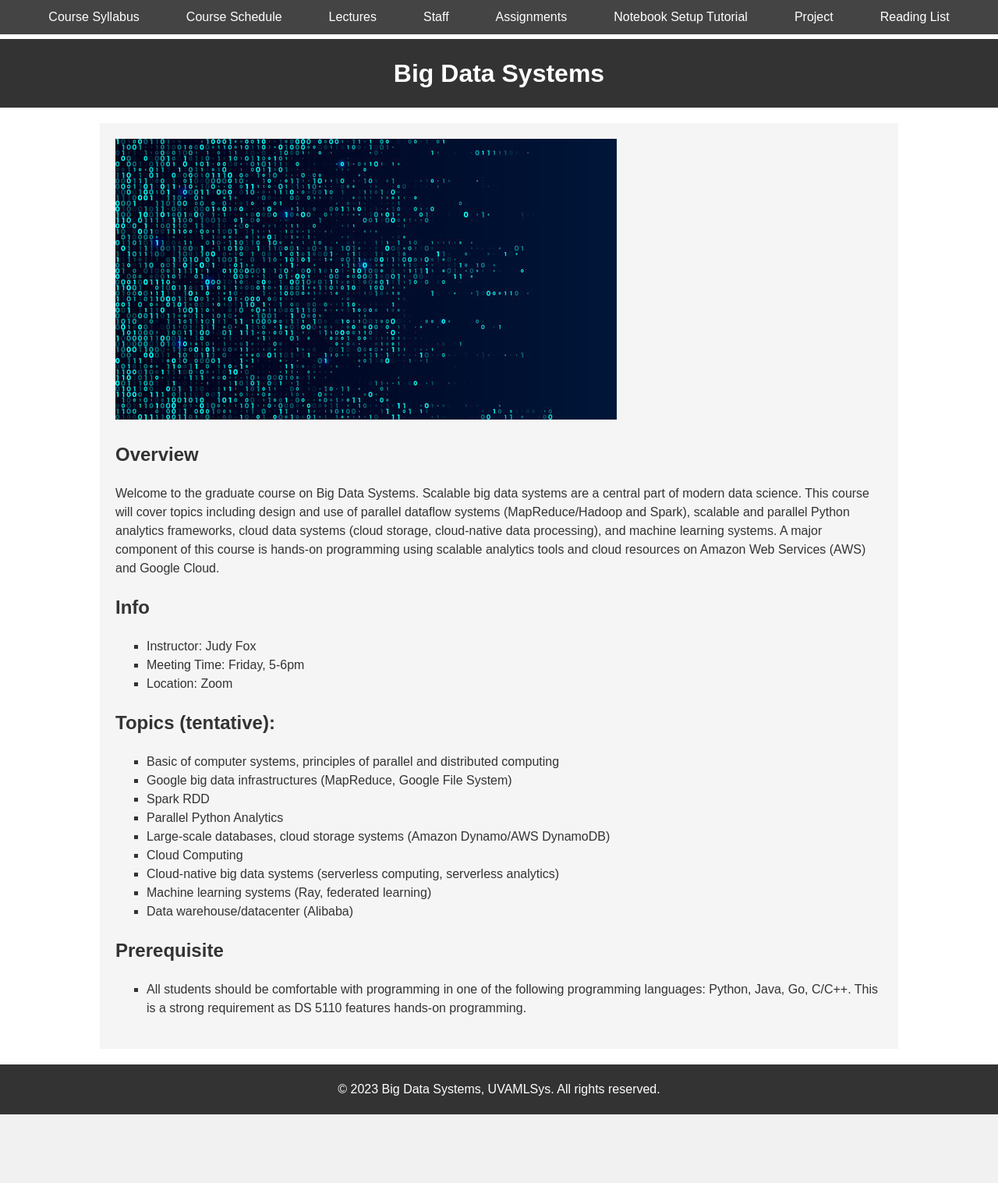
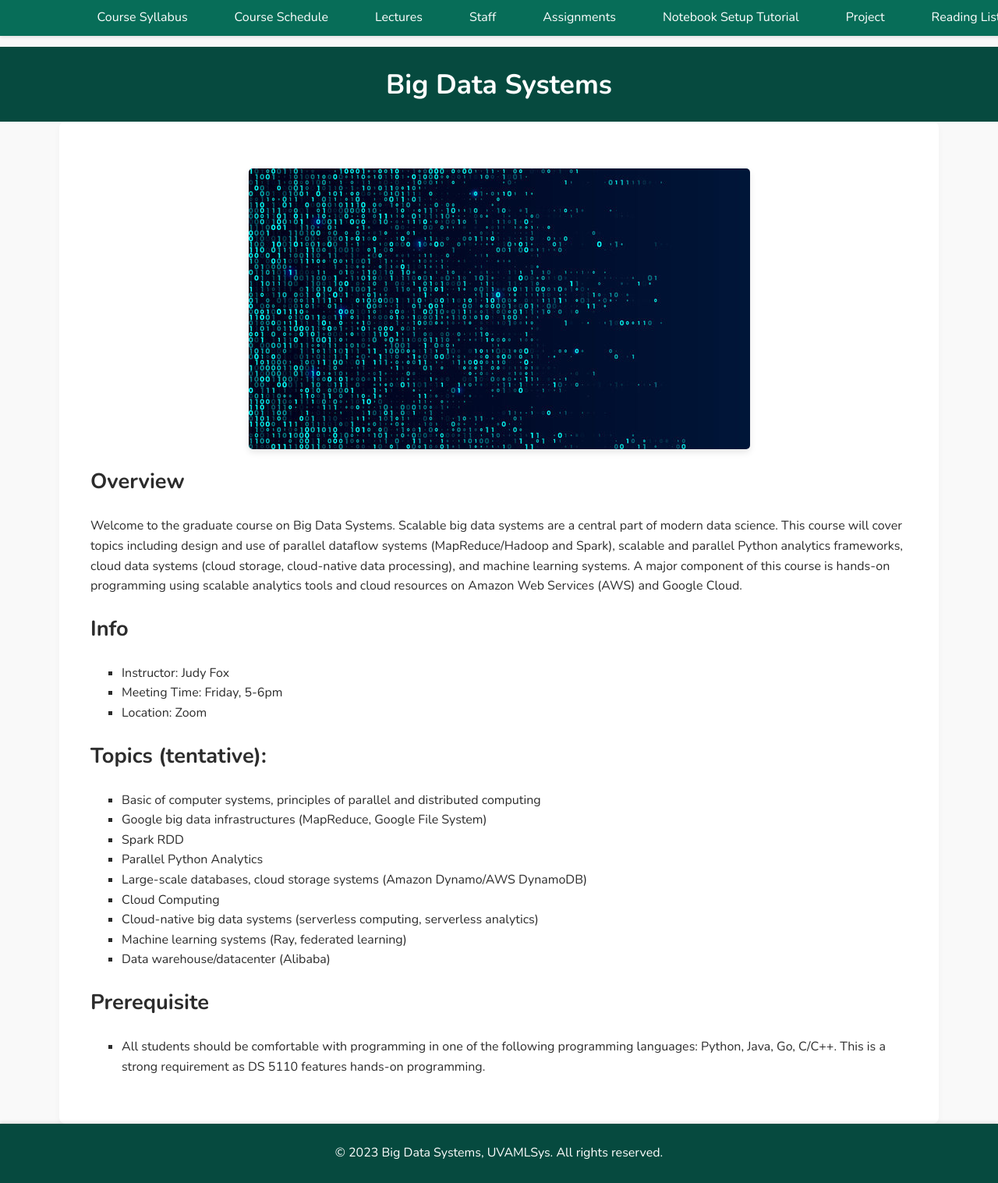
Before and after one commit to UVA-MLSys/Big-Data-Systems, a PHP site: page /index.html in a window 1280 px wide. Shown: the whole page at 78% size. Before the commit the page ends 1429 px from the top, so only its background shows below. Run offline with PHP 8.4, Linux system fonts and the light colour scheme.

Commit message:
themeoverhaul

```diff
--- a/index.html
+++ b/index.html
@@ -5,6 +5,7 @@
     <meta name="viewport" content="width=device-width, initial-scale=1.0">
     <title>Big Data Systems</title>
     <link rel="stylesheet" href="style.css">
+    <link href="https://fonts.googleapis.com/css2?family=Nunito:wght@400;700&display=swap" rel="stylesheet">
 </head>
 <body>
 
--- a/style.css
+++ b/style.css
@@ -1,41 +1,46 @@
 /* Basic layout */
 body {
-    font-family: Arial, sans-serif;
-    color: #333;
-    line-height: 1.5;
-    padding-top: 50px; /* To avoid content being hidden behind the fixed navbar */
-    margin: 0; /* Added to reset default margin */
+    font-family: 'Nunito', sans-serif; /* Changed to a modern font */
+    color: #2C2C2C; /* Darker text color for better readability */
+    line-height: 1.6;
+    padding-top: 60px; /* Adjusted to provide a bit more space from the top */
+    margin: 0;
+    background-color: #f9f9f9; /* Light background to give a "lifted" effect to containers */
 }
 
 .container {
-    width: 80%;
+    width: 85%; /* Slightly wider main container */
     margin: 0 auto;
     padding: 20px;
+    background-color: #ffffff; /* Adding a white background for containers */
+    border-radius: 8px; /* Smooth rounded corners */
+    box-shadow: 0 4px 8px rgba(0, 0, 0, 0.04); /* Subtle shadow to lift the content */
 }
 
 /* Header */
 header {
-    background-color: #333;
+    background-color: #064a3f; /* Dark Forest Green */
     color: #fff;
     padding: 20px 0;
     text-align: center;
-    margin: 0; /* Ensure no margins */
+    margin: 0;
 }
 
 header h1 {
     margin: 0;
-    font-size: 2em;
+    font-size: 2.2em; /* Slightly larger text for the header */
 }
 
 /* Navigation */
 nav {
-    background-color: #444;
-    position: fixed; /* Makes the navbar fixed */
+    background-color: #076d58; /* Forest Green */
+    position: fixed;
     top: 0;
-    width: 100%; /* Full width */
-    z-index: 1000; /* Ensure the navbar stays above all other elements */
-    margin: 0; /* Added to ensure no margins */
-    padding: 0; /* Ensure no left/right padding */
+    width: 100%;
+    z-index: 1000;
+    margin: 0;
+    padding: 0 5%; /* Add some padding to the sides for larger screens */
+    box-shadow: 0 2px 4px rgba(0, 0, 0, 0.1); /* Add shadow to lift the navbar */
 }
 
 nav ul {
@@ -56,20 +61,23 @@ nav a {
     text-decoration: none;
     padding: 10px 15px;
     display: block;
+    border-radius: 5px; /* Rounded edges for the navigation links */
+    transition: background-color 0.3s; /* Smooth transition on hover */
 }
 
 nav a:hover, nav .dropdown-content a:hover {
-    background-color: #555;
+    background-color: #064a3f; /* Darken the color slightly on hover */
 }
 
 /* Main content */
 .main-content {
-    background-color: #f5f5f5;
+    background-color: transparent; /* Letting the container handle the background */
     padding: 20px;
 }
 
 .main-content h2 {
-    font-size: 1.5em;
+    font-size: 1.7em; /* Slightly larger main headings */
+    margin-top: 20px; /* A bit more space at the top */
 }
 
 .main-content p {
@@ -78,16 +86,18 @@ nav a:hover, nav .dropdown-content a:hover {
 
 /* Footer */
 footer {
-    background-color: #333;
+    background-color: #064a3f;
     color: #fff;
-    padding: 20px 0;
+    padding: 25px 0; /* A bit more padding for the footer */
     text-align: center;
-    margin: 0; /* Ensure no margins */
+    margin: 0;
+    box-shadow: 0 -2px 4px rgba(0, 0, 0, 0.1); /* Shadow at the top of the footer */
 }
 
 footer p {
     margin: 0;
 }
+
 
 /* Dropdown Styles */
 nav li.dropdown {
@@ -134,3 +144,13 @@ nav .dropdown:hover .dropdown-content {
     margin-top: 20px;
     font-size: 1.1em;
 }
+
+/* Image Styles */
+img {
+    max-width: 100%; /* Ensures the image doesn't exceed its container's width */
+    height: auto; /* Keeps the image's original aspect ratio */
+    display: block; /* Removes any unwanted whitespace below the image */
+    margin: 20px auto; /* Centers the image and gives some spacing */
+    border-radius: 5px; /* Optional: Adds rounded corners to match your design */
+    box-shadow: 0 4px 8px rgba(0, 0, 0, 0.1); /* Optional: Adds a subtle shadow */
+}
```
